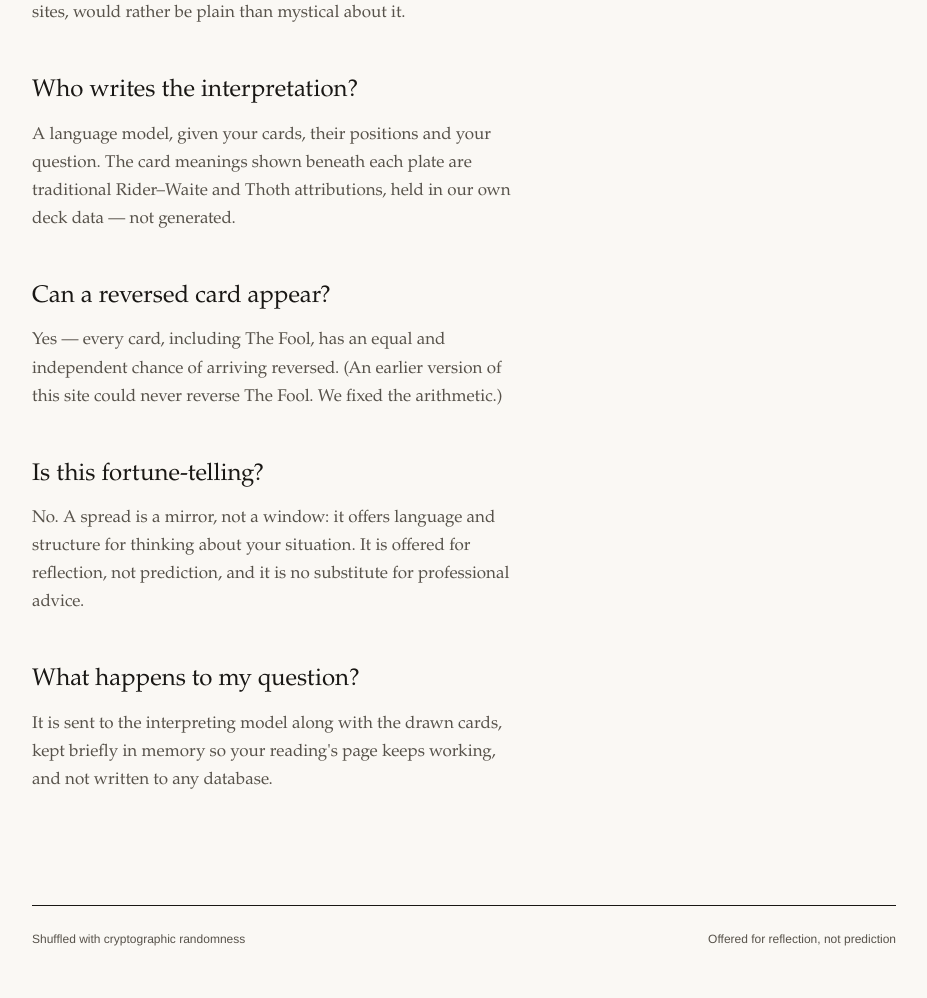
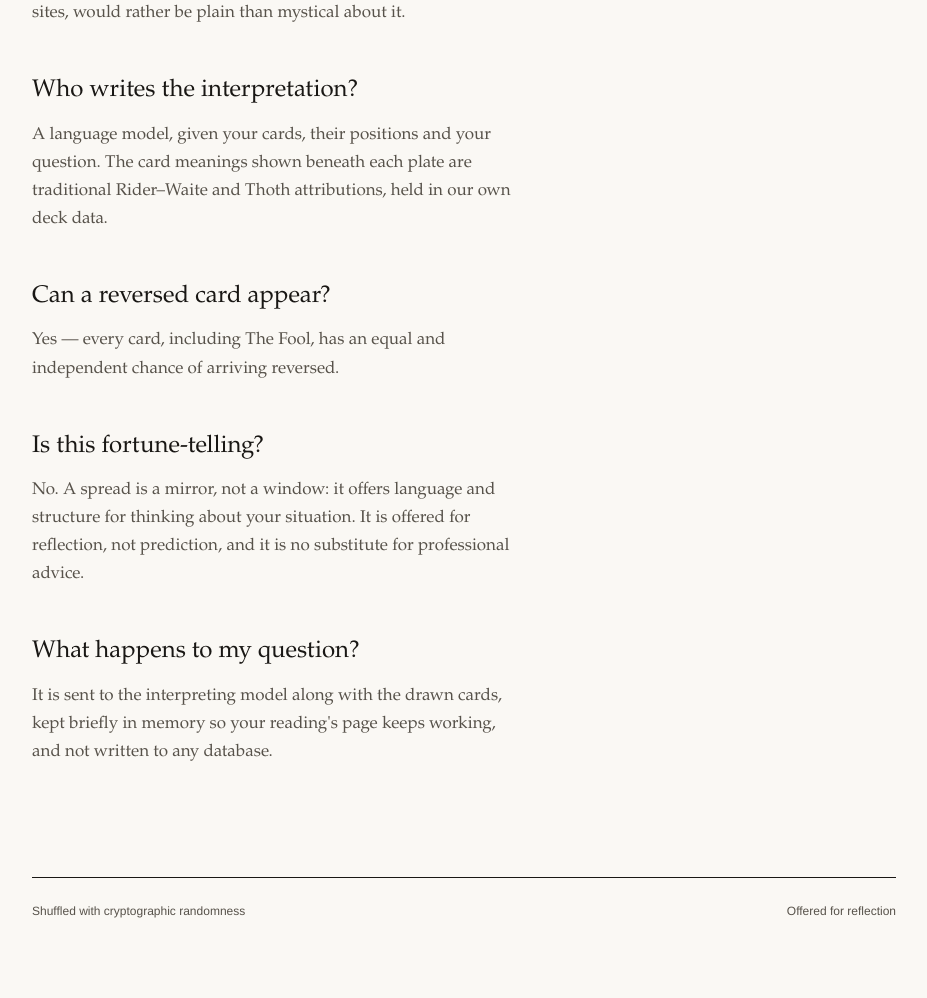
Before and after one commit to mdh-1/neoarcana, a FastAPI app: page /faq in a window 1280 px wide. Shown: the part 573-1571 px from the top of the page, without its empty margins (176-1103 px from the left). After the commit the page ends 1491 px from the top, so only its background shows below. Run offline with FastAPI, Linux system fonts and the light colour scheme.

Commit message:
Tighten site copy
Hero drops 'honest' and the 'no candles, no costumes' framing; spread
taglines drop the duration estimates; footer shortens to 'Offered for
reflection'; FAQ loses a changelog aside about a bug we fixed and the
'not generated' qualifier.

The conditional random.org/CSPRNG wording is preserved throughout, and
the system prompt's 'reflection, not prediction' boundary is unchanged
— that one instructs the model, not the reader.

One honesty test asserted an exact FAQ sentence; it now asserts the
fallback is disclosed, so copy edits don't break it.

Co-Authored-By: Claude Opus 5 <noreply@anthropic.com>

```diff
--- a/app/domain/spreads.py
+++ b/app/domain/spreads.py
@@ -30,7 +30,7 @@ SPREADS: dict[str, Spread] = {
         Spread(
             key="one_card",
             title="One Card",
-            tagline="A single insight — thirty seconds",
+            tagline="A single insight",
             positions=[
                 Position(
                     position=1,
@@ -46,7 +46,7 @@ SPREADS: dict[str, Spread] = {
         Spread(
             key="three_card",
             title="Three Cards",
-            tagline="Past, present, future — two minutes",
+            tagline="Past, present, future",
             positions=[
                 Position(
                     position=1,
@@ -77,7 +77,7 @@ SPREADS: dict[str, Spread] = {
         Spread(
             key="celtic_cross",
             title="Celtic Cross",
-            tagline="The full ten-card examination — five minutes",
+            tagline="The full ten-card examination",
             positions=[
                 Position(
                     position=1,
--- a/app/templates/base.html
+++ b/app/templates/base.html
@@ -19,7 +19,7 @@
     <footer>
       {% if random_org %}<span>Shuffled with atmospheric noise · <a href="https://www.random.org" rel="noopener">random.org</a></span>
       {% else %}<span>Shuffled with cryptographic randomness</span>{% endif %}
-      <span>Offered for reflection, not prediction</span>
+      <span>Offered for reflection</span>
     </footer>
   </div>
 </body>
--- a/app/templates/faq.html
+++ b/app/templates/faq.html
@@ -13,7 +13,7 @@
   random.org, which derives them from radio noise in the atmosphere — the
   same source used for lotteries and scientific draws. If that service is
   unavailable, the shuffle falls back to the server's cryptographic random
-  number generator, and every reading states which one it got.</p>
+  number generator, and every reading states which one it has.</p>
   {% else %}
   <p>With the server's cryptographic random number generator — hardware-seeded
   and the same kind that protects your bank login. Every reading states its
@@ -24,12 +24,11 @@
   <h2>Who writes the interpretation?</h2>
   <p>A language model, given your cards, their positions and your question.
   The card meanings shown beneath each plate are traditional Rider–Waite and
-  Thoth attributions, held in our own deck data — not generated.</p>
+  Thoth attributions, held in our own deck data.</p>
 
   <h2>Can a reversed card appear?</h2>
   <p>Yes — every card, including The Fool, has an equal and independent
-  chance of arriving reversed. (An earlier version of this site could never
-  reverse The Fool. We fixed the arithmetic.)</p>
+  chance of arriving reversed.</p>
 
   <h2>Is this fortune-telling?</h2>
   <p>No. A spread is a mirror, not a window: it offers language and structure
--- a/app/templates/index.html
+++ b/app/templates/index.html
@@ -2,10 +2,10 @@
 {% block content %}
 <header class="hero">
   <div class="kicker">A tarot reading, plainly given</div>
-  <h1>Seventy&#8209;eight cards. One honest answer.</h1>
-  <p class="standfirst">No candles, no costumes. A deck shuffled by
+  <h1>Seventy&#8209;eight cards. One answer.</h1>
+  <p class="standfirst">A deck shuffled by
   {% if random_org %}atmospheric noise{% else %}cryptographic randomness{% endif %},
-  read closely, and set down in clear prose. Choose a spread to begin.</p>
+  choose a spread to begin.</p>
 </header>
 
 <section class="index">
```
Also changed, not shown: tests/test_honesty.py (+2 -1 lines), README.md.
